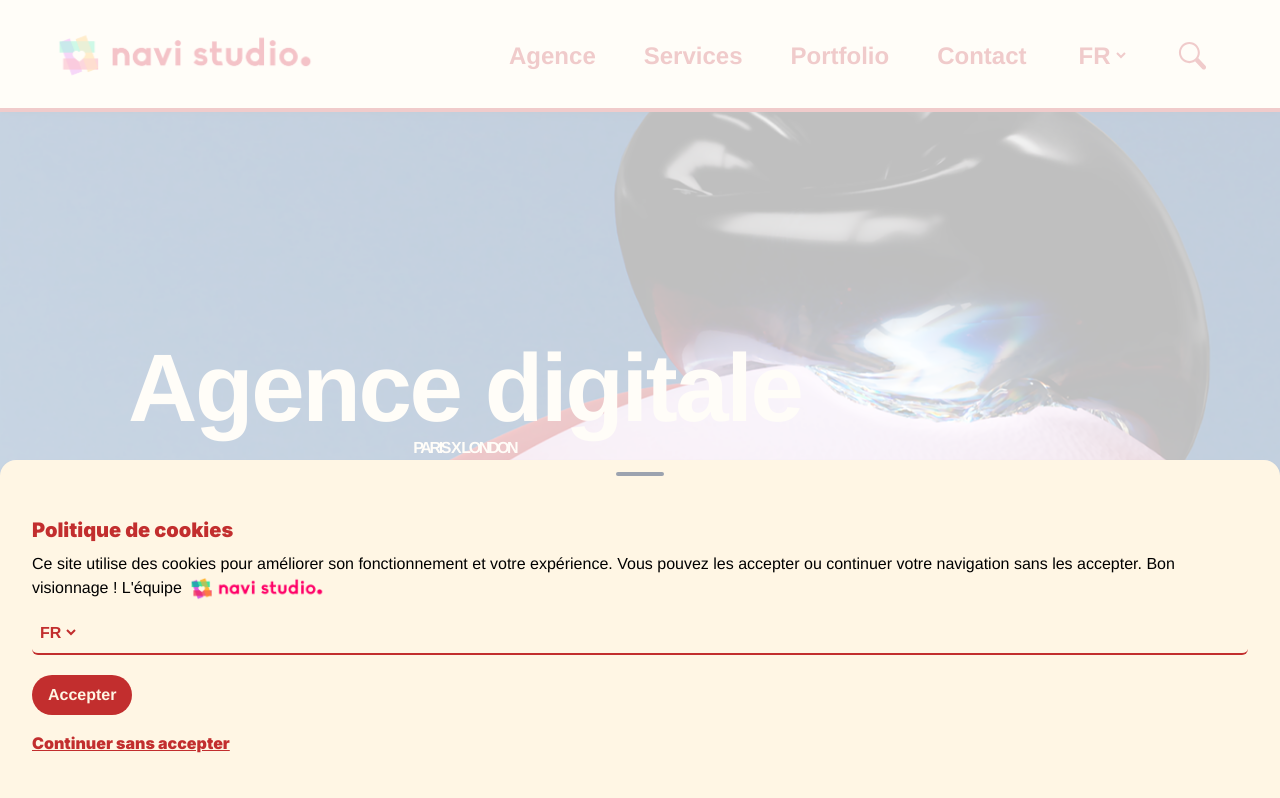
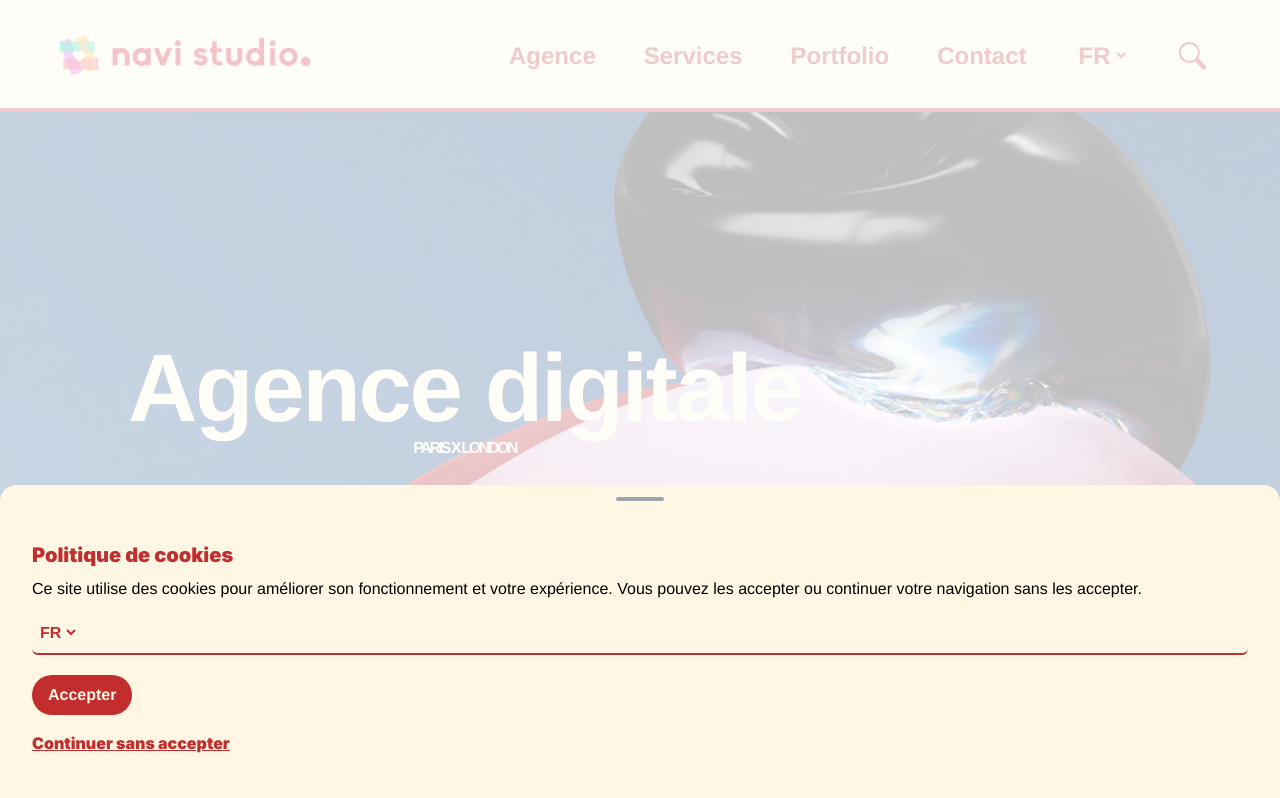
Before and after one commit to franzhopp/v3q, a React (Vite) app: page / in a window 1280 px wide. Shown: the top 798 px of the page. Built offline with nearby package versions, Linux system fonts and the light colour scheme; a web font is replaced by a local one.

Commit message:
add animation main

```diff
--- a/src/Components/Cookie/Cookie.jsx
+++ b/src/Components/Cookie/Cookie.jsx
@@ -1,7 +1,6 @@
 import translations from "./translate.jsx";
 import { useLanguage } from "../../context/LanguageProvider.jsx";
 import Modal from "react-modal";
-import ImgText from "../../assets/logo-8.png";
 
 const CookieModal = ({ isOpen, onRequestClose, onAccept }) => {
   const { language, changeLanguage } = useLanguage();
@@ -32,14 +31,7 @@ const CookieModal = ({ isOpen, onRequestClose, onAccept }) => {
           </h2>
           <p className="text-black">
             {translations[language].cookieDescFr}
-            {translations[language].cookieDescEn}{" "}
-            <span>
-              <img
-                src={ImgText}
-                className="h-6 w-auto inline"
-                alt="Icône navi studio."
-              />
-            </span>
+            {translations[language].cookieDescEn}
           </p>
           <div className="flex flex-col my-3">
             <li className="list-none">
--- a/src/Components/Cookie/translate.jsx
+++ b/src/Components/Cookie/translate.jsx
@@ -27,7 +27,7 @@ const translations = {
     cookieDescFr:
       "Ce site utilise des cookies pour améliorer son fonctionnement et votre \
     expérience. Vous pouvez les accepter ou continuer votre navigation \
-    sans les accepter. Bon visionnage ! L'équipe ",
+    sans les accepter.",
     btnCookieAcceptFr: "Accepter",
     btnCookieDisableFr: "Continuer sans accepter",
     // First Section
@@ -93,7 +93,7 @@ const translations = {
     // Cookie
     cookieTitleEn: "Cookie Policy",
     cookieDescEn:
-      "This website uses cookies to improve its functions and your experience. You may allow or disable cookies. Enjoy your visit ! The Team",
+      "This website uses cookies to improve its functions and your experience. You may allow or disable cookies.",
     btnCookieAcceptEn: "Allow",
     btnCookieDisableEn: "Disable",
     // First Section
```
